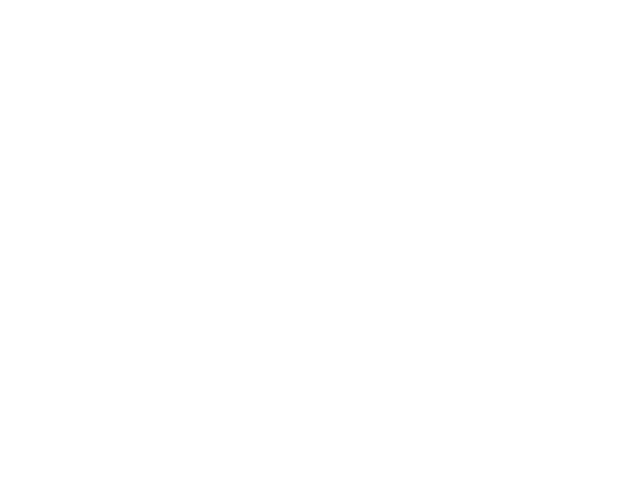
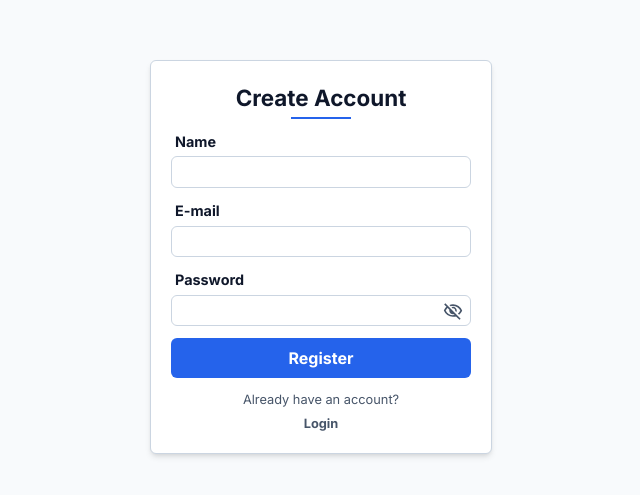
Before and after one commit to guiaap/userow, a React (Vite) app in the folder frontend/: page /register in a window 1280 px wide. Shown: the part 143-638 px from the top of the page, without its empty margins (319-959 px from the left). Built offline with nearby package versions, Linux system fonts and the light colour scheme.

Commit message:
feat(frontend): add registration page UI

```diff
--- a/frontend/src/App.jsx
+++ b/frontend/src/App.jsx
@@ -1,7 +1,18 @@
+import { BrowserRouter, Routes, Route } from "react-router-dom";
+import AuthLayout from "./layouts/AuthLayout.jsx";
+import Register from "./pages/Register.jsx";
+
 export default function App() {
 
   return (
-    <>
-    </>
+    <BrowserRouter>
+      <Routes>
+
+        <Route path="/" element={<AuthLayout />}>
+          <Route path="register" element={<Register />} />
+        </Route>
+
+      </Routes>
+    </BrowserRouter>
   );
 }
--- /dev/null
+++ b/frontend/src/components/ui/Button.jsx
@@ -0,0 +1,18 @@
+export default function Button({ children, onClick }) {
+
+    return (
+        <button
+            className="
+                w-full
+                p-2
+                bg-(--color-accent)
+                text-white font-bold
+                rounded-md
+                cursor-pointer
+                transtion-color duration-300
+                hover:bg-(--color-accent-hover)
+            ">
+            {children}
+        </button>
+    );
+}
--- /dev/null
+++ b/frontend/src/components/ui/FormField.jsx
@@ -0,0 +1,62 @@
+import { useState } from "react";
+import Icon from "./Icon.jsx";
+
+export default function FormField({
+    id,
+    label,
+    inputType="text",
+    required=true
+}) {
+
+    const [isPasswordVisible, setIsPasswordVisible] = useState(true);
+    const isPassword = inputType === "password";
+    const type = isPassword && isPasswordVisible ? "text" : inputType;
+
+    return (
+        <fieldset className="flex flex-col gap-1 text-[0.9rem]">
+
+            <label
+                htmlFor={id}
+                className="font-bold px-1"
+            >
+                {label}
+             </label>
+
+             <div className="relative">
+                 <input
+                    type={type}
+                    id={id}
+                    name={id}
+                    required={required}
+                    className="
+                        w-[300px]
+                        px-2 py-1
+                        bg-(--color-bg-secondary)
+                        border border-(--color-border)
+                        outline-none
+                        rounded-md
+                        transition-colors duration-300
+                        focus:border-(--color-accent-hover)
+                    "
+                 />
+                { isPassword  && (
+                    <button
+                        type="button"
+                        onClick={() => setIsPasswordVisible(prev => !prev)}
+                        aria-label={
+                            isPasswordVisible ? "Hide password" : "Show password"
+                        }
+                        className="
+                            absolute right-2 top-1/2 -translate-y-1/2
+                            cursor-pointer
+                        "
+                    >
+                        <Icon
+                            name={ isPasswordVisible ? "visibilityOff" : "visibility" }
+                        />
+                    </button>
+                )}
+             </div>
+        </fieldset>
+    );
+}
--- /dev/null
+++ b/frontend/src/components/ui/FormTitle.jsx
@@ -0,0 +1,18 @@
+export default function CreateAccount({ children }) {
+
+    return (
+        <h1 className="
+            relative
+            pb-1
+            text-[1.4rem]
+            font-bold text-center
+            after:content-['']
+            after:absolute after:bottom-0 after:left-1/2
+            after:-translate-x-1/2
+            after:h-[2px] after:w-15
+            after:bg-(--color-accent)
+        ">
+            {children}
+        </h1>
+    );
+}
--- /dev/null
+++ b/frontend/src/components/ui/Icon.jsx
@@ -0,0 +1,20 @@
+export default function Icon({ name, size="20px", color="#475569", className }) {
+
+    const icons = {
+        visibility: "M15.19,14.69q1.31-1.31 1.31-3.19T15.19,8.31T12,7T8.81,8.31T7.5,11.5t1.31,3.19T12,16t3.19-1.31Zm-5.1-1.28Q9.3,12.63 9.3,11.5t0.79-1.91T12,8.8t1.91,0.79q0.79,0.79 0.79,1.91t-0.79,1.91T12,14.2t-1.91-0.79ZM5.35,16.96Q2.35,14.93 1,11.5Q2.35,8.07 5.35,6.04T12,4t6.65,2.04T23,11.5q-1.35,3.42-4.35,5.46T12,19T5.35,16.96ZM12,11.5Zm5.19,4.01q2.36-1.49 3.61-4.01q-1.25-2.53-3.61-4.01T12,6Q9.18,6 6.81,7.49T3.2,11.5q1.25,2.52 3.61,4.01T12,17t5.19-1.49Z",
+        visibilityOff: "M16.1,13.3l-1.45-1.45q0.22-1.18-0.67-2.2q-0.9-1.02-2.33-0.8L10.2,7.4q0.42-0.2 0.86-0.3T12,7q1.88,0 3.19,1.31T16.5,11.5q0,0.5-0.1,0.94T16.1,13.3Zm3.2,3.15l-1.45-1.4q0.95-0.72 1.69-1.59T20.8,11.5q-1.25-2.53-3.59-4.01T12,6q-0.72,0-1.42,0.1T9.2,6.4L7.65,4.85q1.03-0.43 2.1-0.64T12,4q3.78,0 6.73,2.09T23,11.5q-0.57,1.47-1.51,2.74T19.3,16.45Zm0.5,6.15l-4.2-4.15q-0.88,0.28-1.76,0.41T12,19q-3.78,0-6.73-2.09T1,11.5q0.53-1.33 1.33-2.46T4.15,7L1.4,4.2L2.8,2.8L21.2,21.2l-1.4,1.4ZM5.55,8.4Q4.83,9.05 4.23,9.82T3.2,11.5q1.25,2.52 3.59,4.01T12,17q0.5,0 0.98-0.06t0.97-0.14l-0.9-0.95q-0.28,0.07-0.53,0.11T12,16q-1.88,0-3.19-1.31T7.5,11.5q0-0.28 0.04-0.53t0.11-0.53L5.55,8.4Zm7.98,2.33ZM9.75,12.6Z",
+    };
+
+    return (
+        <svg
+            xmlns="http://www.w3.org/2000/svg"
+            viewBox="0 0 24 24"
+            height={size}
+            width={size}
+            fill={color}
+            className={className}
+        >
+            <path d={icons[name]}/>
+        </svg>
+    );
+}
--- /dev/null
+++ b/frontend/src/layouts/AuthLayout.jsx
@@ -0,0 +1,28 @@
+import { Outlet } from "react-router-dom";
+
+export default function AuthLayout() {
+
+    return (
+        <div className="bg-(--color-bg-primary)">
+            <div className="
+                min-h-screen
+                max-w-(--container-page)
+                mx-auto
+                text-(--color-text-primary)
+                font-sans
+                shadow-xl
+                flex items-center justify-center
+            ">
+                <main className="
+                    p-5
+                    bg-(--color-bg-secondary)
+                    border border-(--color-border)
+                    rounded-md
+                    shadow-md
+                ">
+                    <Outlet />
+                </main>
+            </div>
+        </div>
+    );
+}
--- /dev/null
+++ b/frontend/src/pages/Register.jsx
@@ -0,0 +1,48 @@
+import FormTitle from "../components/ui/FormTitle.jsx";
+import FormField from "../components/ui/FormField.jsx";
+import Button from "../components/ui/Button.jsx";
+import { Link } from "react-router-dom";
+
+export default function Register() {
+
+    return (
+        <form className="flex flex-col gap-3">
+            <FormTitle>Create Account</FormTitle>
+
+            <FormField
+                id="name"
+                label="Name"
+                inputType="text"
+            />
+
+            <FormField
+                id="email"
+                label="E-mail"
+                inputType="email"
+            />
+
+            <FormField
+                id="password"
+                label="Password"
+                inputType="password"
+            />
+
+            <Button>
+                Register
+            </Button>
+
+            <div className="
+                flex flex-col gap-1 items-center
+                text-(--color-text-secondary) text-[0.8rem]
+            ">
+                <p>
+                    Already have an account?
+                </p>
+                <Link to="/login">
+                    <strong>Login</strong>
+                </Link>
+            </div>
+
+        </form>
+    );
+}
```
